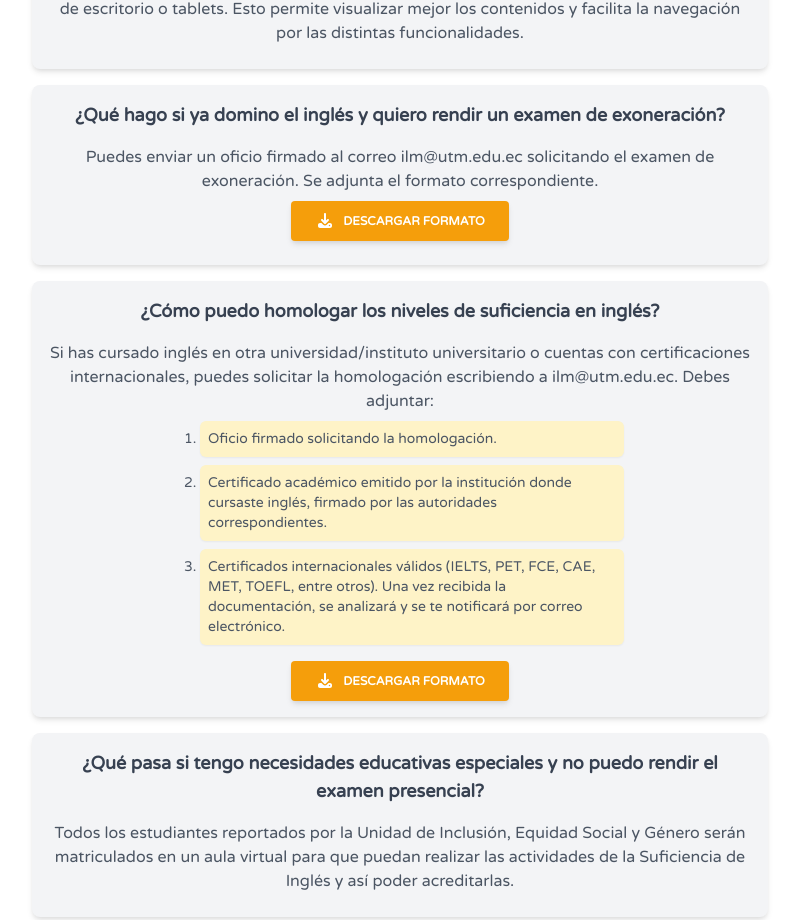
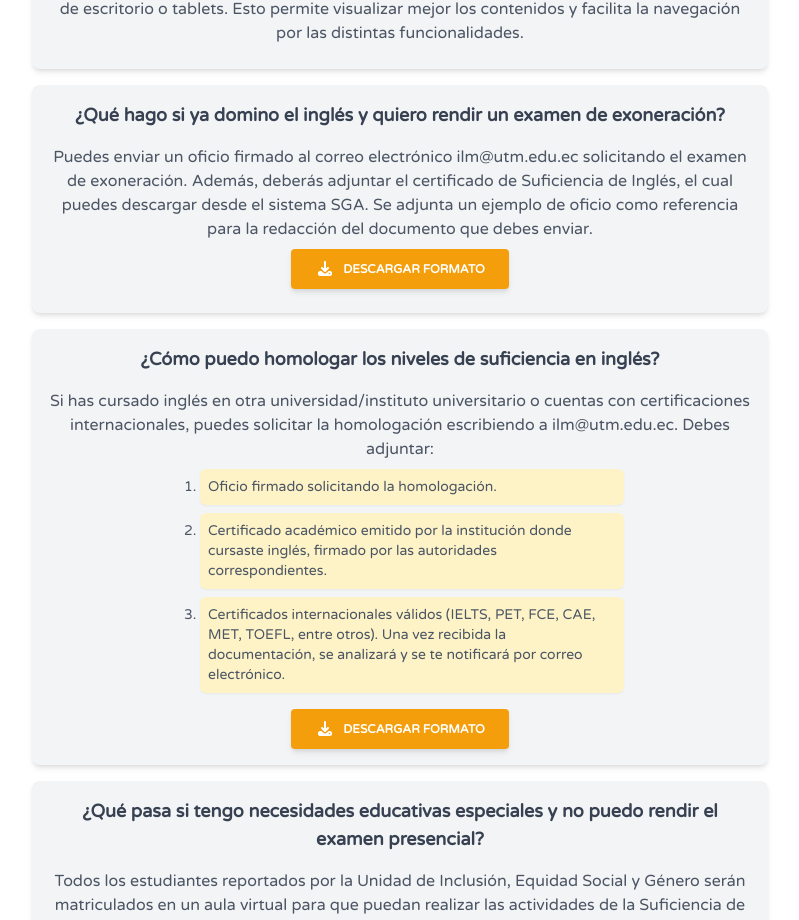
Before and after one commit to dvelez3815/eLearningUTMFCI, a React (Create React App) app: page /preguntas in a window 1280 px wide. Shown: the part 2610-3530 px from the top of the page, without its empty margins (240-1039 px from the left). Built offline with nearby package versions, Linux system fonts and the light colour scheme.

Commit message:
Actualizando FAQ

```diff
--- a/src/components/pages/FAQ/FAQ.js
+++ b/src/components/pages/FAQ/FAQ.js
@@ -100,7 +100,7 @@ const FAQ = () => {
         },
         {
             question: "¿Qué hago si ya domino el inglés y quiero rendir un examen de exoneración?",
-            answer: "Puedes enviar un oficio firmado al correo ilm@utm.edu.ec solicitando el examen de exoneración. Se adjunta el formato correspondiente.",
+            answer: "Puedes enviar un oficio firmado al correo electrónico ilm@utm.edu.ec solicitando el examen de exoneración. Además, deberás adjuntar el certificado de Suficiencia de Inglés, el cual puedes descargar desde el sistema SGA. Se adjunta un ejemplo de oficio como referencia para la redacción del documento que debes enviar.",
             resource: `
                 <a
                     href="/assets/oficio_exoneracion_ingles.docx"
```
